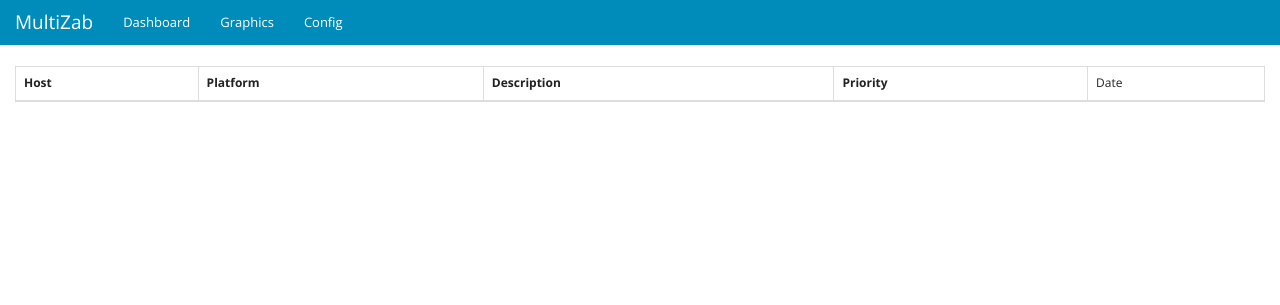
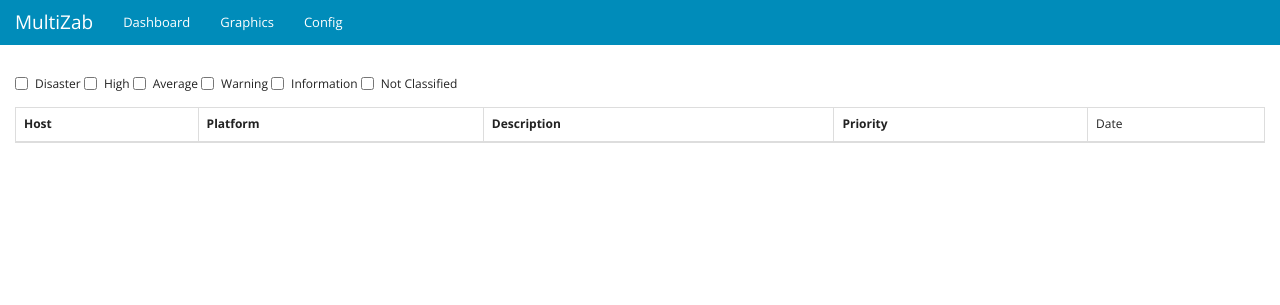
Before and after one commit to moutonjeremy/multizab, a Flask app: page / in a window 1280 px wide. Shown: the top 305 px of the page. Run offline with Flask 2, Linux system fonts and the light colour scheme; data that the repository does not hold is empty; some libraries are stand-ins or nearby versions.

Commit message:
add filter for priority alerts

```diff
--- a/multizab/gui/templates/index.html
+++ b/multizab/gui/templates/index.html
@@ -2,6 +2,14 @@
 {% block content %}
 <div class="col-md-12" ng-app="multiZab">
     <div class="table-responsive" ng-controller="AlertsListCtrl">
+        <div class="checkbox">
+            <label><input type="checkbox" ng-click="filterAlerts('disaster')">Disaster</label>
+            <label><input type="checkbox" ng-click="filterAlerts('high')">High</label>
+            <label><input type="checkbox" ng-click="filterAlerts('average')">Average</label>
+            <label><input type="checkbox" ng-click="filterAlerts('warning')">Warning</label>
+            <label><input type="checkbox" ng-click="filterAlerts('information')">Information</label>
+            <label><input type="checkbox" ng-click="filterAlerts('not_classified')">Not Classified</label>
+        </div>
         <table class="table table-bordered">
             <thead>
                 <tr>
@@ -13,7 +21,7 @@
                 </tr>
             </thead>
             <tbody>
-                <tr ng-repeat="trigger in results.result | orderBy:['-priority','-lastchange']"
+                <tr ng-repeat="trigger in results | filter:priorityFilter | orderBy:['-priority','-lastchange']"
                     ng-class="{
                         'disaster': trigger.priority=='disaster',
                         'high': trigger.priority=='high',
--- a/multizab/static/js/app.js
+++ b/multizab/static/js/app.js
@@ -38,8 +38,28 @@ app.controller('RefreshCacheCtrl', function($scope, $interval, GetFactory, Cache
 app.controller('AlertsListCtrl', function ($scope, $interval, GetFactory){
     this.loadNotifications = function (){
         GetFactory.getResult('api/alerts').then(function(result){
-            $scope.results = result;
+            $scope.results = result.result;
         })
+    }
+
+    $scope.alertsPriority = [];
+
+    $scope.filterAlerts = function(priority) {
+        var i = $.inArray(priority, $scope.alertsPriority);
+        if (i > -1) {
+            $scope.alertsPriority.splice(i, 1);
+        } else {
+            $scope.alertsPriority.push(priority);
+        }
+    }
+
+    $scope.priorityFilter = function(alerts) {
+        if ($scope.alertsPriority.length > 0) {
+            if ($.inArray(alerts.priority, $scope.alertsPriority) < 0)
+                return;
+        }
+
+        return alerts;
     }
 
     $interval(function(){
--- a/multizab/templates/base.html
+++ b/multizab/templates/base.html
@@ -50,6 +50,7 @@
     </div>
     <script type="text/javascript" src="//ajax.googleapis.com/ajax/libs/angularjs/1.4.8/angular.min.js"></script>
     <script type="text/javascript" src="{{ url_for('static', filename='js/moment.min.js') }}"></script>
+    <script type="text/javascript" src="//code.jquery.com/jquery-1.12.0.min.js"></script>
     <script type="text/javascript" src="{{ url_for('static', filename='js/angular-moment.min.js') }}"></script>
     <script type="text/javascript" src="http://cdnjs.cloudflare.com/ajax/libs/Chart.js/1.0.1/Chart.min.js"></script>
     <script type="text/javascript" src="{{ url_for('static', filename='js/angular-chart.js') }}"></script>
--- a/requirements.txt
+++ b/requirements.txt
@@ -3,3 +3,4 @@ flask-wtf
 flask-script
 gunicorn
 python-slugify
+requests
```
Also changed, not shown: README.md, multizab/static/img/multizab_screen.png.
